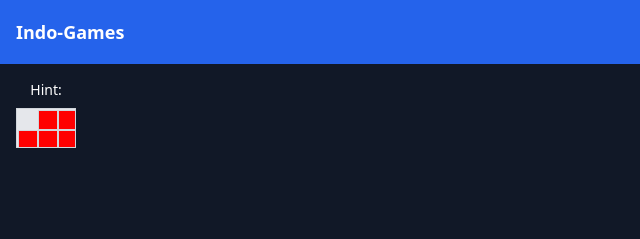
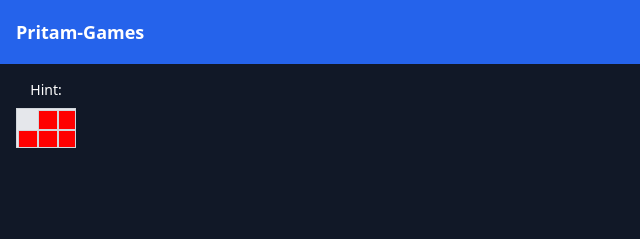
Before and after one commit to onlypritamdey/Mine-game, a plain HTML site: page index.html in a window 1280 px wide. Shown: the top 239 px of the page, 0-640 px from the left. Drawn offline with nearby package versions, Linux system fonts and the light colour scheme.

Commit message:
Update index.html

```diff
--- a/index.html
+++ b/index.html
@@ -35,7 +35,7 @@
 
   <!-- Header -->
   <header class="bg-blue-600 w-full p-4 flex items-center justify-between">
-    <h1 class="font-bold text-lg">Indo-Games</h1>
+    <h1 class="font-bold text-lg">Pritam-Games</h1>
     <label class="flex items-center">Balance -
       <span id="balance" class="block px-2 py-1 text-black bg-white rounded ml-2">1000</span>
     </label>
```
